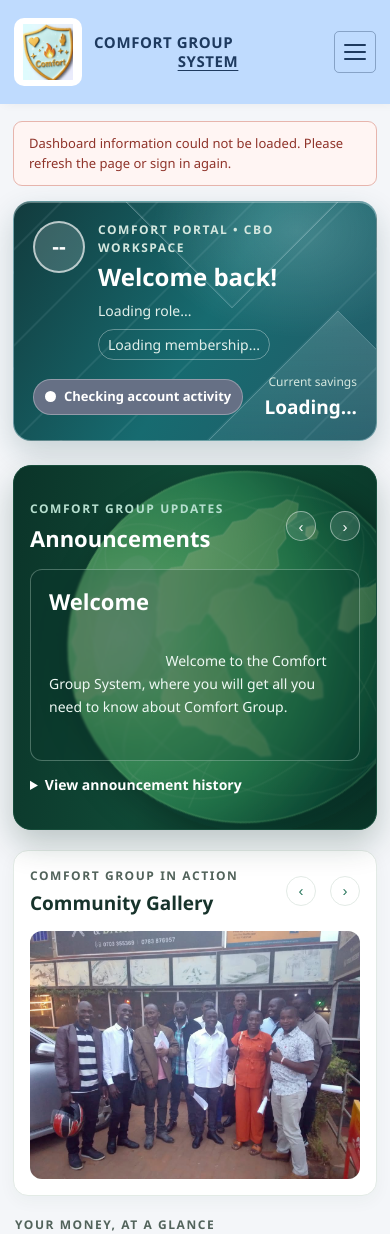
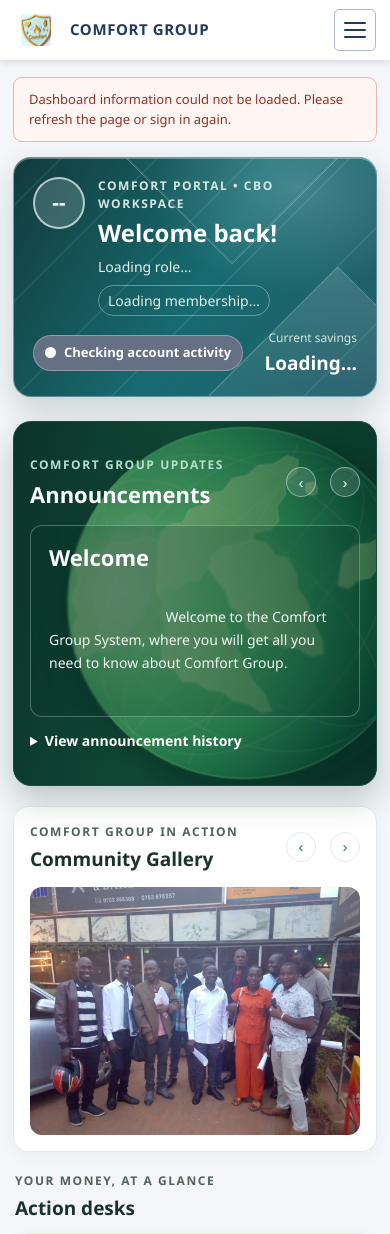
Before and after one commit to comfort-G/comfort-system, a Python web app: template templates/home.html in a window 390 px wide. Shown: the top 1234 px of the page. Run offline with Jinja, Linux system fonts and the light colour scheme; the template is opened without the code that fills it, so the values that code supplies are empty.

Commit message:
Add new updates of the side bar

```diff
--- a/static/css/readability.css
+++ b/static/css/readability.css
@@ -194,12 +194,13 @@ body {
     display: none;
 }
 
-@media (max-width: 700px) {
+@media (max-width: 768px) {
     body {
         display: block;
         height: auto;
         min-height: 100vh;
         overflow: auto;
+        padding-top: 60px;
     }
 
     .sidebar {
@@ -215,12 +216,28 @@ body {
     }
 
     .sidebar-header {
+        position: fixed;
+        top: 0;
+        left: 0;
+        z-index: 1000;
+        box-sizing: border-box;
+        width: 100%;
         justify-content: space-between;
+        padding: 8px 14px;
+        background-color: #ffffff;
+        box-shadow: 0 2px 8px rgba(0, 0, 0, 0.12);
+    }
+
+    .sidebar-logo {
+        flex-basis: 44px;
+        width: 44px;
+        height: 44px;
     }
 
     .sidebar-toggle {
         display: flex;
         flex: 0 0 42px;
+        box-sizing: border-box;
         width: 42px;
         height: 42px;
         flex-direction: column;
@@ -248,8 +265,15 @@ body {
 
     body .sidebar.is-open .sidebar-menu {
         display: block;
-        max-height: calc(100dvh - 100px);
+        position: fixed;
+        top: 0;
+        left: 0;
+        z-index: 1050;
+        box-sizing: border-box;
+        width: 100%;
+        max-height: 100dvh;
         overflow-y: auto;
+        background-color: #dbeafe;
     }
 
     .main-content {
--- a/static/css/sidebar.css
+++ b/static/css/sidebar.css
@@ -74,7 +74,7 @@ body {
 }
 
 .sidebar-title-system {
-    text-align: center;
+    text-align: left;
     text-decoration: underline;
     text-decoration-style: solid;
     text-underline-offset: 3px;
--- a/templates/base.html
+++ b/templates/base.html
@@ -8,7 +8,7 @@
     <title>{% block title %}Comfort Group Portal{% endblock %}</title>
     <link rel="stylesheet" href="/static/css/sidebar.css?v=20261106-light-blue">
     {% block extra_css %}{% endblock %}
-    <link rel="stylesheet" href="/static/css/readability.css?v=20261106-light-blue-sidebar">
+    <link rel="stylesheet" href="/static/css/readability.css?v=20261107-mobile-sticky-header">
 </head>
 <body>
 
@@ -20,7 +20,6 @@
                     <img class="sidebar-logo" src="/static/images/logo.png" alt="Comfort Group logo">
                     <strong class="sidebar-title">
                         <span class="sidebar-title-main">Comfort Group</span>
-                        <span class="sidebar-title-system">System</span>
                     </strong>
                     <button class="sidebar-toggle" id="sidebar-toggle" type="button"
                             aria-label="Open navigation menu" aria-controls="sidebar-menu" aria-expanded="false">
```
